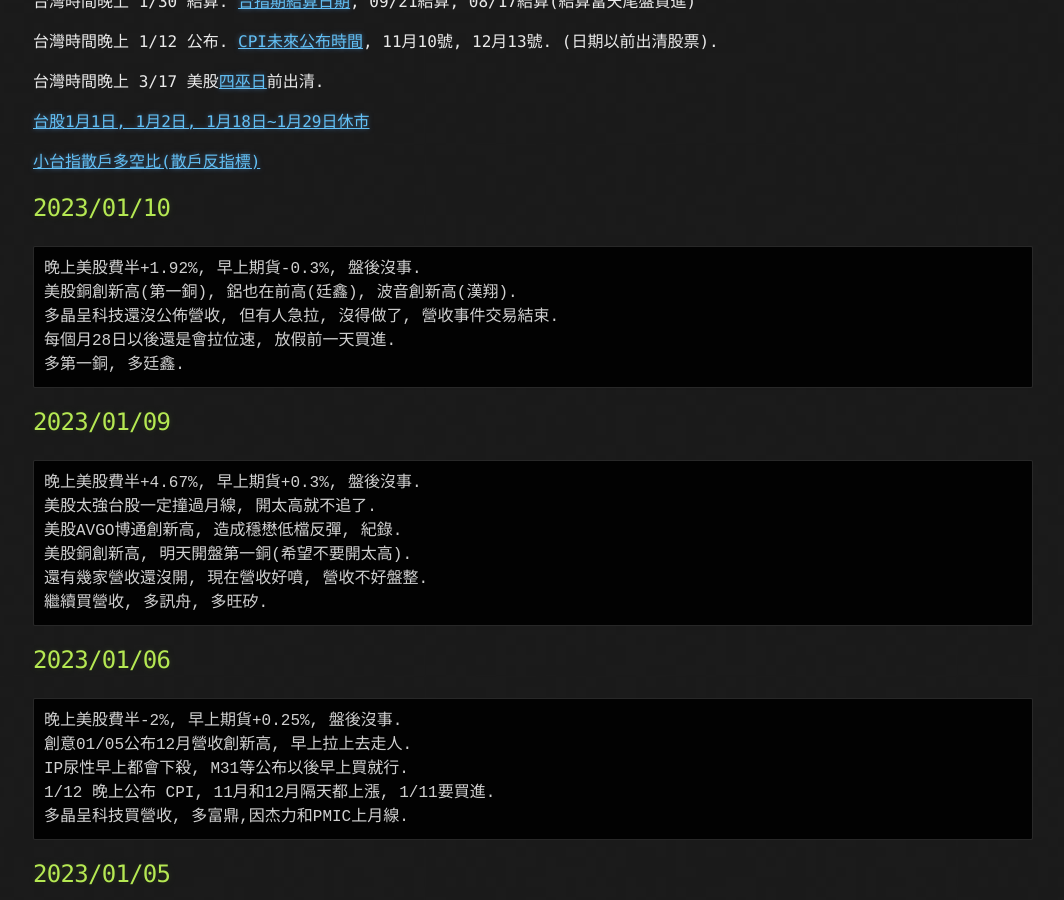
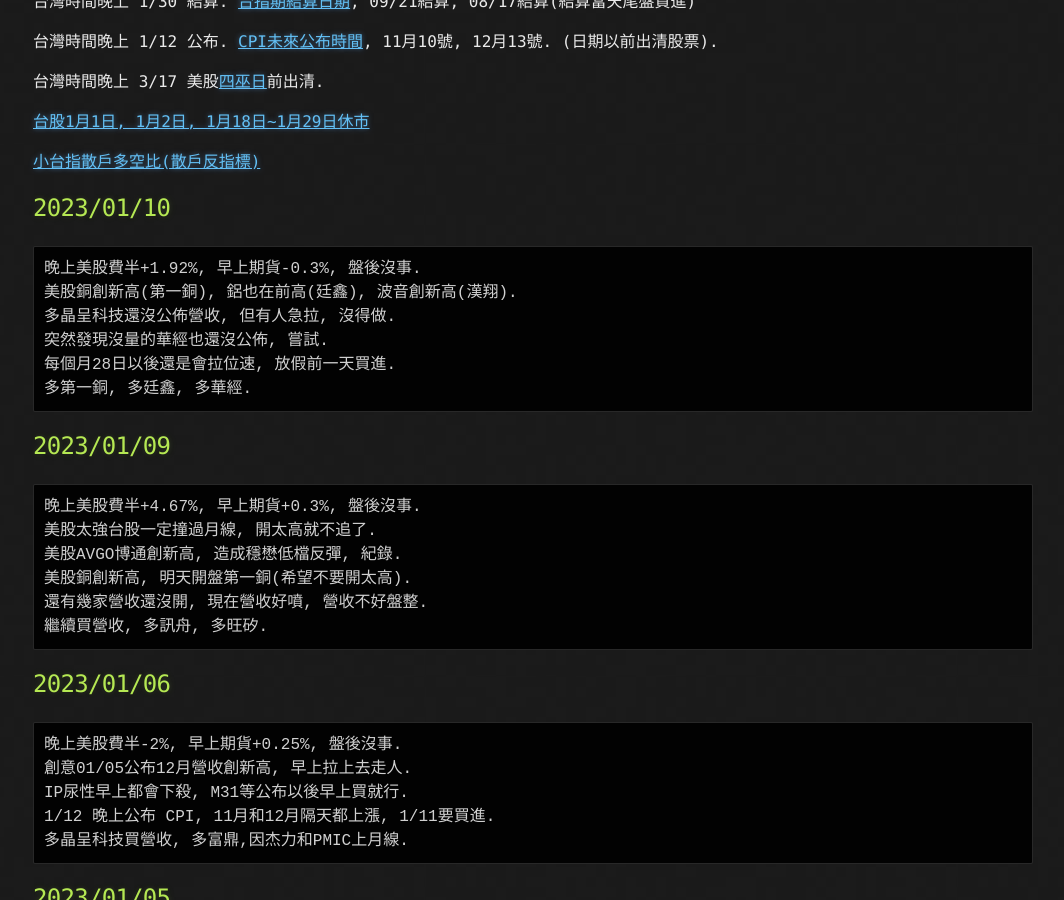
Before and after one commit to lepg5487/Stock_God, a Jekyll site: the page built from index.md, in a window 1280 px wide and 900 px high, scrolled down 388 px. Shown: the whole window, without its empty margins (107-1171 px from the left). Built offline with Jekyll 4.4.1, drawn with Linux system fonts in a browser that asks for light colours; our own code applies the rules of GitHub Pages for plain Markdown files.

Commit message:
Update index.md

````diff
--- a/index.md
+++ b/index.md
@@ -22,9 +22,10 @@ layout: testlayouts
 ```
 晚上美股費半+1.92%, 早上期貨-0.3%, 盤後沒事.
 美股銅創新高(第一銅), 鋁也在前高(廷鑫), 波音創新高(漢翔).
-多晶呈科技還沒公佈營收, 但有人急拉, 沒得做了, 營收事件交易結束.
+多晶呈科技還沒公佈營收, 但有人急拉, 沒得做.
+突然發現沒量的華經也還沒公佈, 嘗試.
 每個月28日以後還是會拉位速, 放假前一天買進.
-多第一銅, 多廷鑫.
+多第一銅, 多廷鑫, 多華經.
 ```
 
 ## 2023/01/09
````
